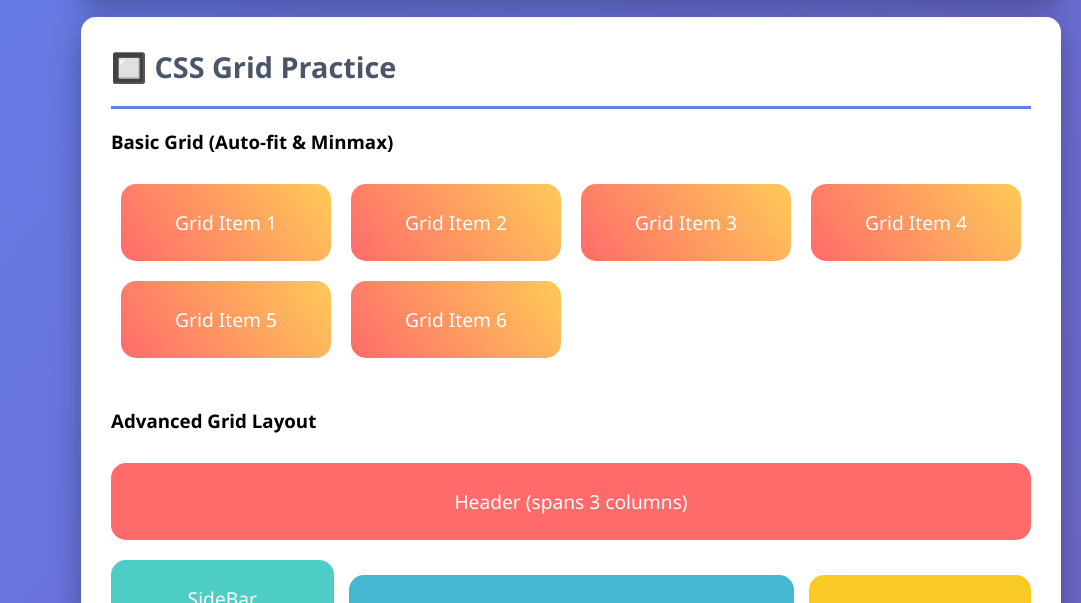
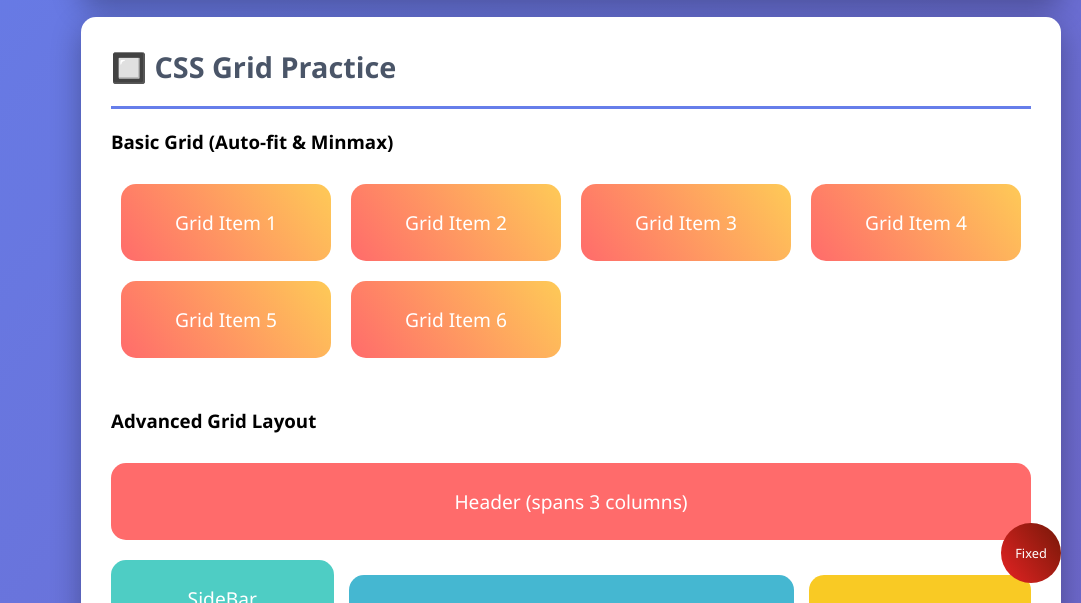
Before and after one commit to vahe-ohanyan-techx/assignment2, a plain HTML site: page index.html in a window 1280 px wide. Shown: the part 197-800 px from the top of the page, without its empty margins (199-1280 px from the left). Drawn offline with Linux system fonts and the light colour scheme.

Commit message:
Fixed version

```diff
--- a/index.html
+++ b/index.html
@@ -76,10 +76,13 @@
           <div class="grid-item">Relative Container</div>
           <div class="grid-item position-absolute">Absolute Position</div>
         </div>
+        <div class="position-fixed">
+          Fixed
+        </div>
         <p>Notice the fixed position element in the bottom-right corner!</p>
       </section>
 
-      <section class="section">
+      <section class="section" >
         <h2>📊 Table Practice</h2>
         <h3>Styled Data Table</h3>
 
@@ -213,7 +216,7 @@
 
               <div>
                 <h4>Preffered Contact Method</h4>
-                <div class="group-radio" >
+                <div class="group-radio">
                   <div class="radio-item">
                     <input type="checkbox" /><label for="">Email</label>
                   </div>
@@ -225,7 +228,7 @@
                   </div>
                 </div>
 
-                <div style="margin-top: 20px; display: grid; gap: 20px;">
+                <div style="margin-top: 20px; display: grid; gap: 20px">
                   <div class="radio-item">
                     <input type="checkbox" /><label for=""
                       >Subscribe to newsletter</label
--- a/style.css
+++ b/style.css
@@ -202,6 +202,18 @@ body {
   color: white;
   padding: 20px;
 }
+
+.table-style th,
+.table-style td {
+  padding: 15px 20px;
+  text-align: left;
+}
+.table-style tbody tr:hover {
+  background: #f0f4ff;
+  transition: transform 0.25s ease-in, background 0.2s ease;
+  transform: scale(1.02);
+}
+
 .table-responsive {
   display: flex;
   justify-content: start;
@@ -267,7 +279,23 @@ body {
   height: 18px;
   clip-rule: evenodd;
 }
-
+.position-fixed {
+  bottom: 20px;
+  right: 20px;
+  width: 60px;
+  height: 60px;
+  position: fixed;
+  display: flex;
+  justify-content: center;
+  align-items: center;
+  background: linear-gradient(55deg, #e52323, #751808);
+  border-radius: 50%;
+  font-size: 0.8rem;
+  color: white;
+  text-align: center;
+  padding: 0px;
+  transition: transform 0.3s ease;
+}
 .styled-textarea {
   width: 100%;
   padding: 12px 16px;
```
